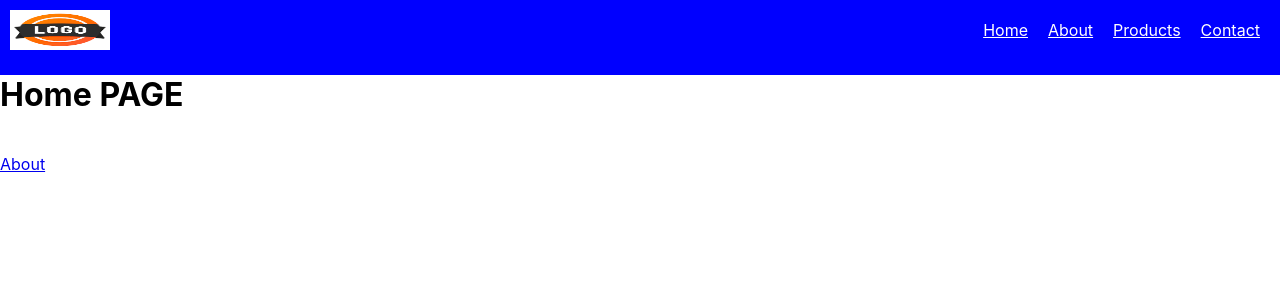
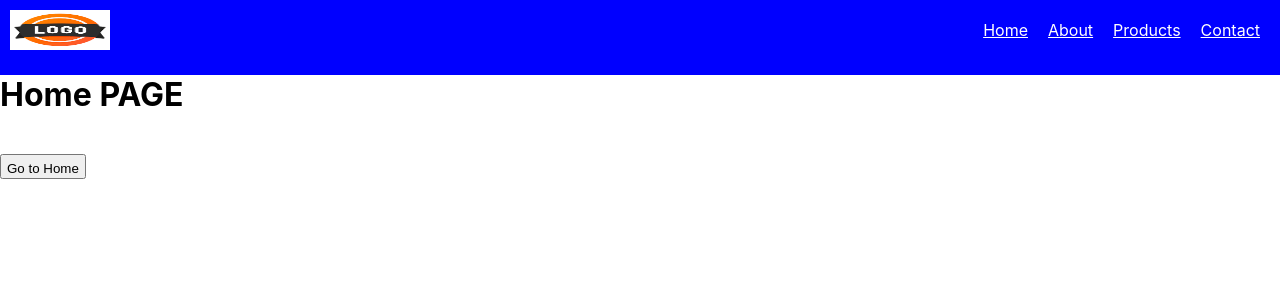
Before and after one commit to GhulamQadir/React-practise, a React (Create React App) app: page / in a window 1280 px wide. Shown: the top 300 px of the page. Built offline with nearby package versions, Linux system fonts and the light colour scheme.

Commit message:
updated changes

```diff
--- a/src/Containers/About/About.js
+++ b/src/Containers/About/About.js
@@ -3,7 +3,10 @@ import { Link } from "react-router-dom";
 
 
 
-class About extends Component {
+class About extends React.Component {
+    goToHome = () => {
+        this.props.history.push('/')
+    }
     render() {
 
         return (
@@ -12,6 +15,12 @@ class About extends Component {
                 <br />
                 <br />
                 <Link to="/">Home</Link>
+                <br />
+                <br />
+
+                {/* Routing through link */}
+                <button onClick={this.goToHome}>Go to Home</button>
+
             </div>
         )
     }
--- a/src/Containers/Home/Home.js
+++ b/src/Containers/Home/Home.js
@@ -4,14 +4,17 @@ import { Link } from "react-router-dom";
 
 
 class Home extends Component {
+    goToAbout = () => {
+        this.props.history.push('/about')
+    }
     render() {
-
         return (
             <div>
                 <h1>Home PAGE</h1>
                 <br />
                 <br />
-                <Link to="/about">About</Link>
+                <button onClick={this.goToAbout}>Go to Home</button>
+                {/* <Link to="/about">About</Link> */}
             </div>
         )
     }
```
